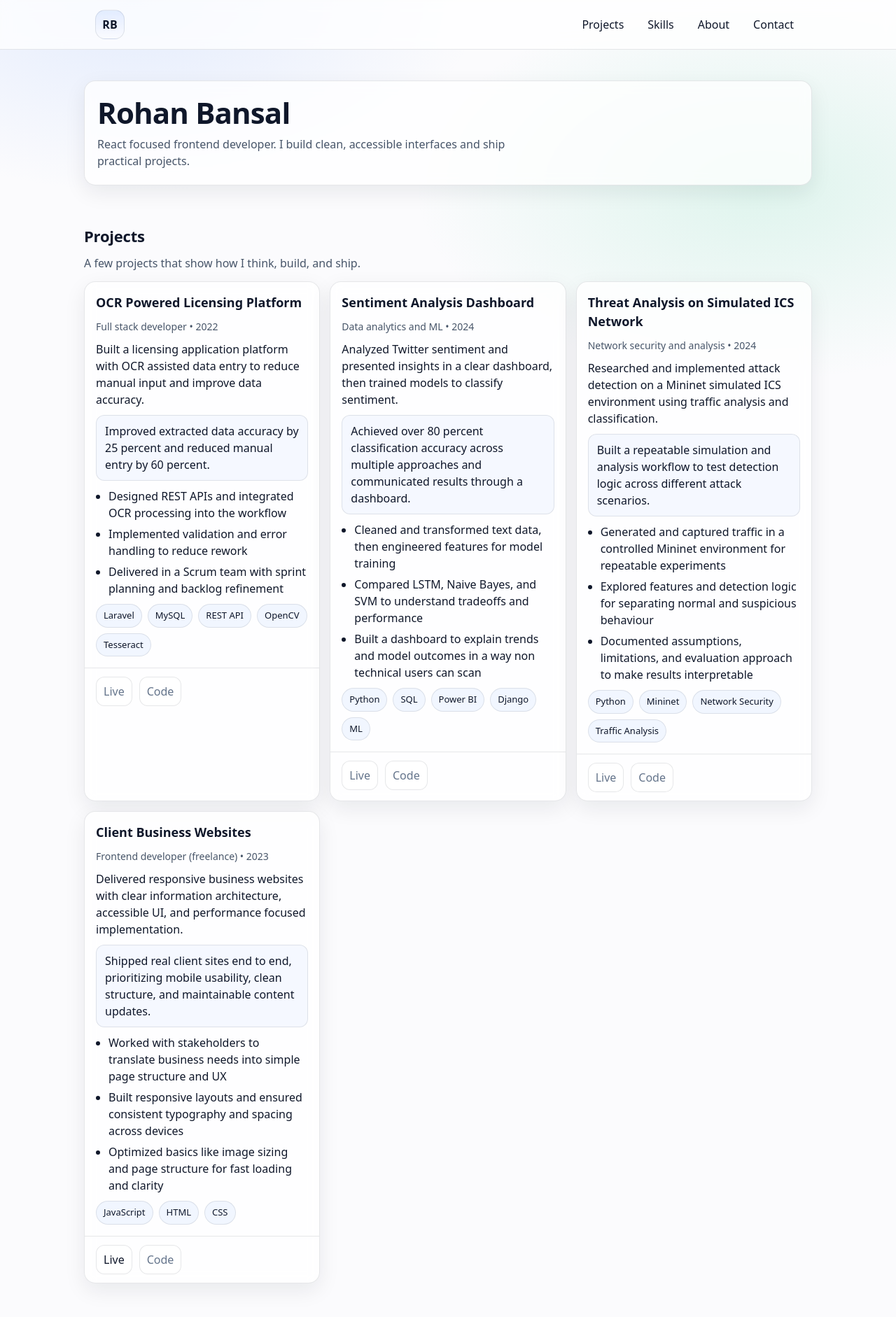
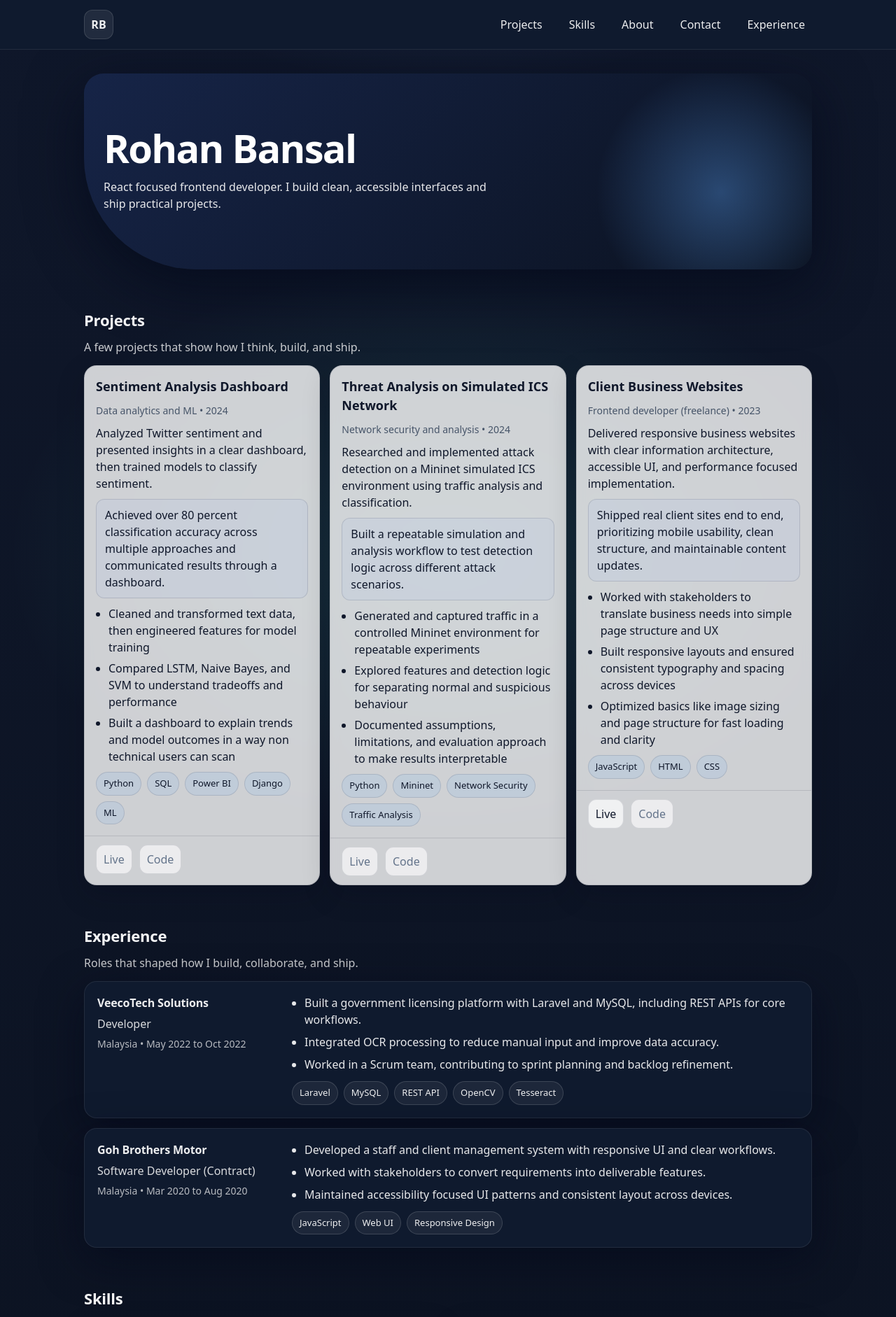
Before and after one commit to System32NotFound/Portfolio, a React (Vite) app in the folder my_portfolio/: page / in a window 1280 px wide. Shown: the top 1882 px of the page at 70% size. Built offline with nearby package versions, Linux system fonts and the light colour scheme.

Commit message:
Portfolio v1.1

```diff
--- /dev/null
+++ b/my_portfolio/src/components/ExperienceCard.jsx
@@ -0,0 +1,35 @@
+import styles from "./ExperienceCard.module.css";
+
+export default function ExperienceCard({ experience }) {
+  const { company, title, location, dates, bullets, tech } = experience;
+
+  return (
+    <article className={styles.card}>
+      <div className={styles.left}>
+        <p className={styles.company}>{company}</p>
+        <p className={styles.role}>{title}</p>
+        <p className={styles.meta}>
+          {location} • {dates}
+        </p>
+      </div>
+
+      <div className={styles.right}>
+        <ul className={styles.bullets}>
+          {bullets.map((b) => (
+            <li key={b}>{b}</li>
+          ))}
+        </ul>
+
+        {tech?.length ? (
+          <ul className={styles.tech} aria-label="Technologies used">
+            {tech.map((t) => (
+              <li key={t} className={styles.techItem}>
+                {t}
+              </li>
+            ))}
+          </ul>
+        ) : null}
+      </div>
+    </article>
+  );
+}
--- /dev/null
+++ b/my_portfolio/src/components/ExperienceCard.module.css
@@ -0,0 +1,74 @@
+.card {
+  display: grid;
+  grid-template-columns: 1fr;
+  gap: 14px;
+  padding: 18px;
+  border-radius: 18px;
+  background: var(--navy-800);
+  color: rgba(255, 255, 255, 0.92);
+  box-shadow: 0 18px 60px rgba(2, 6, 23, 0.5);
+  border: 1px solid rgba(255, 255, 255, 0.08);
+}
+
+.left {
+  display: flex;
+  flex-direction: column;
+  gap: 6px;
+}
+
+.company {
+  margin: 0;
+  font-weight: 800;
+  letter-spacing: -0.01em;
+}
+
+.role {
+  margin: 0;
+  color: rgba(255, 255, 255, 0.84);
+}
+
+.meta {
+  margin: 0;
+  color: rgba(255, 255, 255, 0.7);
+  font-size: 14px;
+}
+
+.right {
+  display: flex;
+  flex-direction: column;
+  gap: 12px;
+}
+
+.bullets {
+  margin: 0;
+  padding-left: 18px;
+  display: flex;
+  flex-direction: column;
+  gap: 8px;
+  color: rgba(255, 255, 255, 0.9);
+}
+
+.tech {
+  list-style: none;
+  margin: 0;
+  padding: 0;
+  display: flex;
+  flex-wrap: wrap;
+  gap: 8px;
+}
+
+.techItem {
+  border: 1px solid rgba(255, 255, 255, 0.14);
+  border-radius: 999px;
+  padding: 6px 10px;
+  font-size: 13px;
+  background: rgba(255, 255, 255, 0.06);
+}
+
+@media (min-width: 820px) {
+  .card {
+    grid-template-columns: 260px 1fr;
+    align-items: start;
+    gap: 18px;
+  }
+}
--- a/my_portfolio/src/components/Header.jsx
+++ b/my_portfolio/src/components/Header.jsx
@@ -5,6 +5,8 @@ const navItems = [
   { href: "#skills", label: "Skills" },
   { href: "#about", label: "About" },
   { href: "#contact", label: "Contact" },
+  { href: "#experience", label: "Experience" },
+
 ];
 
 export default function Header() {
--- a/my_portfolio/src/components/Header.module.css
+++ b/my_portfolio/src/components/Header.module.css
@@ -1,16 +1,15 @@
 .header {
   position: sticky;
   top: 0;
-  background: rgba(255, 255, 255, 0.75);
-  backdrop-filter: blur(10px);
-  border-bottom: 1px solid var(--border);
   z-index: 100;
+  background: var(--navy-800);
+  border-bottom: 1px solid rgba(255, 255, 255, 0.08);
 }
 
 .inner {
-  max-width: var(--container);
-  margin: 0 auto;
-  padding: 14px 16px;
+  width: min(100% - 32px, var(--container));
+  margin-inline: auto;
+  padding: 14px 0;
   display: flex;
   align-items: center;
   justify-content: space-between;
@@ -23,33 +22,35 @@
   justify-content: center;
   width: 42px;
   height: 42px;
-  border-radius: 14px;
-  border: 1px solid var(--border);
+  border-radius: 12px;
   text-decoration: none;
   font-weight: 800;
-  background: linear-gradient(180deg, var(--accent-soft), transparent);
+  color: rgba(255, 255, 255, 0.92);
+  background: rgba(255, 255, 255, 0.08);
+  border: 1px solid rgba(255, 255, 255, 0.12);
 }
 
 .navList {
   list-style: none;
   display: flex;
-  gap: 14px;
+  gap: 18px;
   padding: 0;
   margin: 0;
   flex-wrap: wrap;
 }
 
 .navLink {
+  color: rgba(255, 255, 255, 0.92);
   text-decoration: none;
   padding: 8px 10px;
-  border-radius: 12px;
+  border-radius: 10px;
 }
 
 .navLink:hover {
-  background: rgba(122, 167, 255, 0.14);
+  background: rgba(255, 255, 255, 0.06);
 }
 
 .navLink:focus-visible {
-  outline: 2px solid rgba(47, 107, 255, 0.45);
+  outline: 2px solid rgba(95, 168, 255, 0.65);
   outline-offset: 2px;
 }
--- a/my_portfolio/src/components/ProjectCard.module.css
+++ b/my_portfolio/src/components/ProjectCard.module.css
@@ -63,7 +63,7 @@
   border-radius: 999px;
   padding: 6px 10px;
   font-size: 13px;
-  background: rgba(122, 167, 255, 0.1);
+  background: rgba(95, 168, 255, 0.12);
 }
 
 .links {
@@ -82,10 +82,9 @@
 }
 
 .link:hover {
-  border-color: rgba(47, 107, 255, 0.35);
-  background: rgba(122, 167, 255, 0.12);
+  border-color: rgba(95, 168, 255, 0.5);
+  background: rgba(95, 168, 255, 0.12);
 }
-
 .linkMuted {
   border: 1px solid var(--border);
   border-radius: 12px;
--- /dev/null
+++ b/my_portfolio/src/data/experience.js
@@ -0,0 +1,28 @@
+export const experiences = [
+  {
+    id: "veecotech-dev-2022",
+    company: "VeecoTech Solutions",
+    title: "Developer",
+    location: "Malaysia",
+    dates: "May 2022 to Oct 2022",
+    bullets: [
+      "Built a government licensing platform with Laravel and MySQL, including REST APIs for core workflows.",
+      "Integrated OCR processing to reduce manual input and improve data accuracy.",
+      "Worked in a Scrum team, contributing to sprint planning and backlog refinement.",
+    ],
+    tech: ["Laravel", "MySQL", "REST API", "OpenCV", "Tesseract"],
+  },
+  {
+    id: "gohbrothers-dev-2020",
+    company: "Goh Brothers Motor",
+    title: "Software Developer (Contract)",
+    location: "Malaysia",
+    dates: "Mar 2020 to Aug 2020",
+    bullets: [
+      "Developed a staff and client management system with responsive UI and clear workflows.",
+      "Worked with stakeholders to convert requirements into deliverable features.",
+      "Maintained accessibility focused UI patterns and consistent layout across devices.",
+    ],
+    tech: ["JavaScript", "Web UI", "Responsive Design"],
+  },
+];
--- a/my_portfolio/src/data/projects.js
+++ b/my_portfolio/src/data/projects.js
@@ -1,24 +1,5 @@
 export const projects = [
 
-  {
-    slug: "ocr-licensing-platform",
-    title: "OCR Powered Licensing Platform",
-    year: "2022",
-    role: "Full stack developer",
-    description:
-      "Built a licensing application platform with OCR assisted data entry to reduce manual input and improve data accuracy.",
-    impact: "Improved extracted data accuracy by 25 percent and reduced manual entry by 60 percent.",
-    highlights: [
-      "Designed REST APIs and integrated OCR processing into the workflow",
-      "Implemented validation and error handling to reduce rework",
-      "Delivered in a Scrum team with sprint planning and backlog refinement",
-    ],
-    tech: ["Laravel", "MySQL", "REST API", "OpenCV", "Tesseract"],
-    links: {
-      live: null,
-      repo: null,
-    },
-  },
 {
     slug: "sentiment-analysis-dashboard",
     title: "Sentiment Analysis Dashboard",
--- a/my_portfolio/src/pages/Home.jsx
+++ b/my_portfolio/src/pages/Home.jsx
@@ -4,10 +4,12 @@ import ProjectCard from "../components/ProjectCard";
 import { projects } from "../data/projects";
 import { skillGroups } from "../data/skills";
 import styles from "./Home.module.css";
+import { experiences } from "../data/experience";
+import ExperienceCard from "../components/ExperienceCard";
 
 export default function Home() {
   return (
-    <div id="top">
+    <div id="top" className={styles.page}>
       <SkipLink />
       <Header />
 
@@ -44,12 +46,26 @@ export default function Home() {
             ))}
           </div>
         </section>
+            <section id="experience" className={styles.section} aria-labelledby="experience-title">
+        <h2 id="experience-title" className={styles.sectionTitle}>
+          Experience
+        </h2>
+        <p className={styles.sectionIntro}>
+          Roles that shaped how I build, collaborate, and ship.
+        </p>
 
+        <div className={styles.experienceList}>
+          {experiences.map((exp) => (
+            <ExperienceCard key={exp.id} experience={exp} />
+          ))}
+        </div>
+      </section>
         <section
           id="skills"
           className={styles.section}
           aria-labelledby="skills-title"
         >
+
           <h2 id="skills-title" className={styles.sectionTitle}>
             Skills
           </h2>
--- a/my_portfolio/src/pages/Home.module.css
+++ b/my_portfolio/src/pages/Home.module.css
@@ -1,18 +1,16 @@
+.page {
+  background: transparent;
+  min-height: 100vh;
+}
+
 .main {
   width: min(100% - 32px, var(--container));
   margin-inline: auto;
-  padding: 44px 0 84px;
+  padding: 34px 0 84px;
   display: flex;
   flex-direction: column;
   gap: 56px;
 }
-
-.page {
-  display: flex;
-  flex-direction: column;
-  align-items: center;
-}
-
 
 .section {
   scroll-margin-top: 92px;
@@ -22,38 +20,67 @@
   margin: 0;
   font-size: 22px;
   letter-spacing: -0.01em;
+  color: rgba(255, 255, 255, 0.96);
 }
 
 .sectionIntro {
   margin: 10px 0 0;
-  color: var(--muted);
+  color: rgba(255, 255, 255, 0.78);
   max-width: 70ch;
 }
 
 /* Hero */
 .hero {
-  padding: 22px 18px;
-  border: 1px solid var(--border);
-  border-radius: var(--radius);
-  background: rgba(255, 255, 255, 0.75);
-  box-shadow: var(--shadow);
-  backdrop-filter: blur(8px);
+  position: relative;
+  overflow: hidden;
+
+  /* Content-driven spacing */
+  padding: clamp(48px, 6vw, 96px) 28px;
+
+  /* Ensure enough vertical space even with short text */
+  min-height: 280px;
+
+  border-radius: 28px;
+  border-bottom-left-radius: 160px;
+
+  color: #ffffff;
+  background: linear-gradient(
+    135deg,
+    var(--navy-700),
+    var(--navy-900)
+  );
+
+  box-shadow: 0 24px 80px rgba(2, 6, 23, 0.6);
+}
+.hero::after {
+  content: "";
+  position: absolute;
+  inset: -40px -80px auto auto;
+  width: 420px;
+  height: 420px;
+  background: radial-gradient(
+    circle,
+    rgba(95, 168, 255, 0.35),
+    transparent 60%
+  );
+  pointer-events: none;
 }
 
 .heroTitle {
   margin: 0;
-  font-size: clamp(28px, 4vw, 42px);
-  letter-spacing: -0.02em;
+  font-size: clamp(34px, 5vw, 56px);
+  letter-spacing: -0.03em;
+  line-height: 1.05;
 }
 
 .heroSubtitle {
-  margin: 10px 0 0;
-  color: var(--muted);
-  max-width: 70ch;
+  margin: 14px 0 0;
+  max-width: 60ch;
   font-size: 16px;
+  color: rgba(255, 255, 255, 0.9);
 }
 
-/* Projects */
+/* Projects grid */
 .projectsGrid {
   display: grid;
   grid-template-columns: 1fr;
@@ -91,9 +118,8 @@
   border: 1px solid var(--border);
   border-radius: var(--radius);
   padding: 16px;
-  background: rgba(255, 255, 255, 0.75);
+  background: rgba(255, 255, 255, 0.8);
   box-shadow: var(--shadow);
-  backdrop-filter: blur(8px);
 }
 
 .skillTitle {
@@ -115,14 +141,14 @@
   border-radius: 999px;
   padding: 6px 10px;
   font-size: 13px;
-  background: rgba(122, 167, 255, 0.1);
+  background: rgba(95, 168, 255, 0.12);
 }
 
 /* About */
 .aboutText {
   margin: 12px 0 0;
   max-width: 70ch;
-  color: var(--muted);
+  color: rgba(255, 255, 255, 0.84);
 }
 
 /* Contact */
@@ -136,11 +162,12 @@
 
 .contactList a {
   text-decoration: none;
-  border-bottom: 1px solid rgba(47, 107, 255, 0.25);
+  border-bottom: 1px solid rgba(95, 168, 255, 0.35);
+  color: rgba(255, 255, 255, 0.92);
 }
 
 .contactList a:hover {
-  border-bottom-color: rgba(47, 107, 255, 0.55);
+  border-bottom-color: rgba(95, 168, 255, 0.75);
 }
 
 /* Footer */
@@ -148,5 +175,11 @@
   width: min(100% - 32px, var(--container));
   margin-inline: auto;
   padding: 0 0 40px;
-  color: var(--muted);
+  color: rgba(255, 255, 255, 0.72);
 }
+.experienceList {
+  margin-top: 14px;
+  display: flex;
+  flex-direction: column;
+  gap: 14px;
+}
--- a/my_portfolio/src/styles/global.css
+++ b/my_portfolio/src/styles/global.css
@@ -1,34 +1,33 @@
 :root {
   color-scheme: light;
 
-  /* Typography */
   font-family: ui-sans-serif, system-ui, -apple-system, Segoe UI, Roboto, Arial,
     sans-serif;
   line-height: 1.5;
 
-  /* Layout */
   --container: 1040px;
-  --radius: 16px;
+  --radius: 18px;
 
-  /* Pastel theme */
-  --bg: #fbfbfd;
+  /* Base */
+  --bg: #0f172a;; /* deep navy page background */
   --surface: #ffffff;
   --text: #0f172a;
   --muted: #475569;
 
-  --border: rgba(15, 23, 42, 0.1);
+  --border: rgba(15, 23, 42, 0.12);
+  --shadow: 0 14px 40px rgba(2, 6, 23, 0.18);
 
-  /* Accent (pastel blue) */
-  --accent: #7aa7ff;
-  --accent-strong: #2f6bff;
-  --accent-soft: rgba(122, 167, 255, 0.18);
+  /* Navy scale */
+  --navy-900: #0b1220;
+  --navy-800: #0f1a2e;
+  --navy-700: #162447;
 
-  /* Secondary (pastel mint) */
-  --mint: #7bdcb5;
-  --mint-soft: rgba(123, 220, 181, 0.22);
+  /* Accent */
+  --accent: #5fa8ff;
+  --accent-soft: rgba(95, 168, 255, 0.18);
 
-  /* Shadow */
-  --shadow: 0 10px 30px rgba(15, 23, 42, 0.08);
+  /* Secondary accent */
+  --teal-soft: rgba(94, 234, 212, 0.18);
 }
 
 *,
@@ -39,14 +38,23 @@
 
 body {
   margin: 0;
+  background:
+    radial-gradient(
+      900px 600px at 50% -10%,
+      rgba(95, 168, 255, 0.18),
+      transparent 65%
+    ),
+    radial-gradient(
+      900px 600px at 50% 30%,
+      rgba(94, 234, 212, 0.14),
+      transparent 70%
+    ),
+    linear-gradient(
+      180deg,
+      #0f172a 0%,
+      #0b1220 100%
+    );
   color: var(--text);
-  background: radial-gradient(
-      900px 500px at 15% 0%,
-      var(--accent-soft),
-      transparent 55%
-    ),
-    radial-gradient(900px 500px at 85% 10%, var(--mint-soft), transparent 55%),
-    var(--bg);
 }
 
 img {
@@ -58,8 +66,7 @@ a {
   color: inherit;
 }
 
-/* Better focus visibility without looking ugly */
 :focus-visible {
-  outline: 3px solid rgba(47, 107, 255, 0.45);
+  outline: 3px solid rgba(95, 168, 255, 0.55);
   outline-offset: 2px;
 }
```
